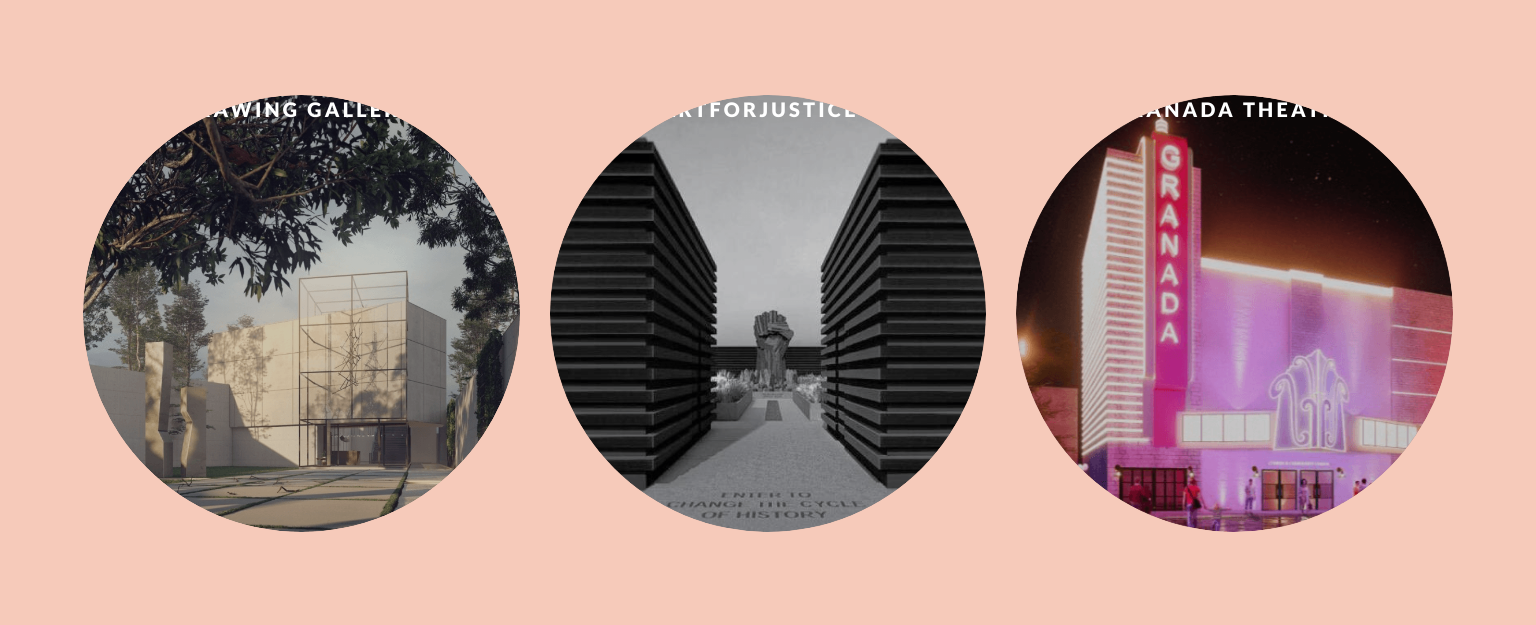
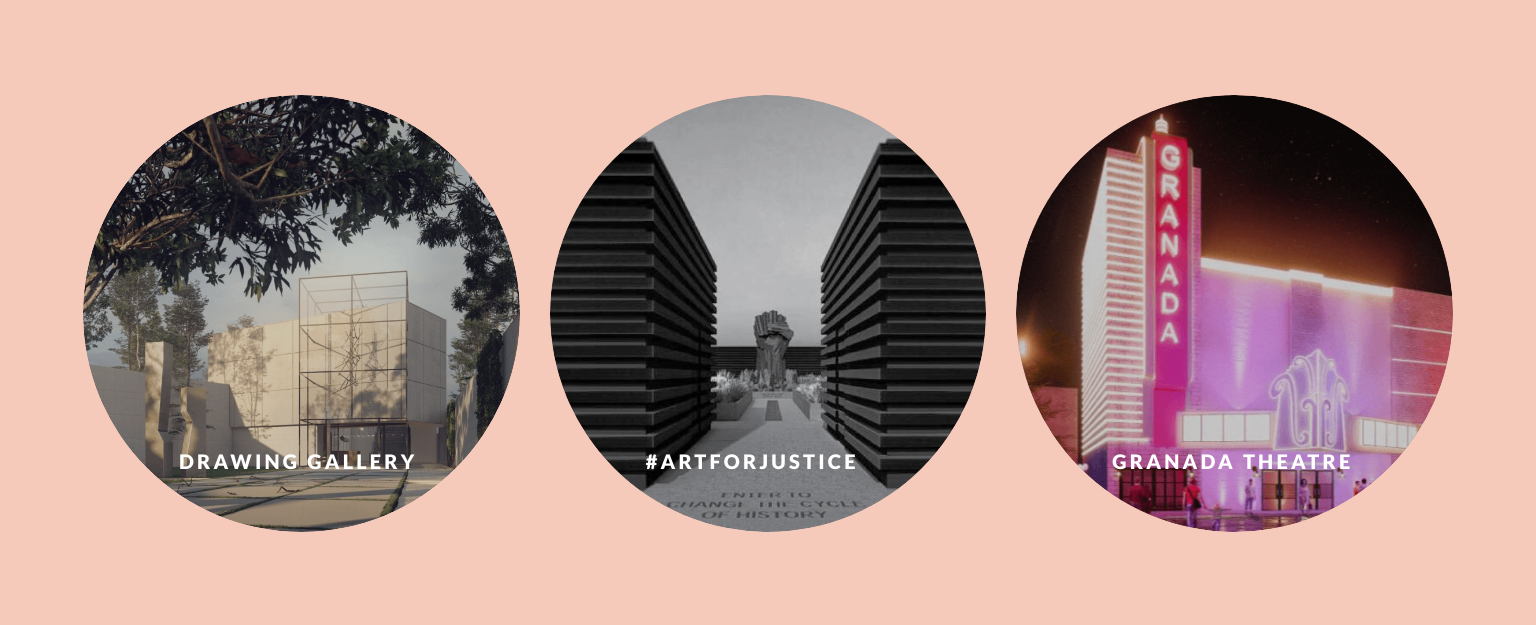
Before and after one commit to Vishakvm/invi, a plain HTML site: page works/index.html in a window 1536 px wide. Shown: the part 105-730 px from the top of the page. Drawn offline with nearby package versions, Linux system fonts and the light colour scheme.

Commit message:
changees

```diff
--- a/css/index.css
+++ b/css/index.css
@@ -380,13 +380,8 @@ video:hover {
 }
 .circle-item .caption .caption-content {
   color: #fff;
-<<<<<<< HEAD
   margin: auto 6rem 1.5rem 6rem;
   text-align: center;
-=======
-  margin: auto 3rem 1.5rem 3rem;
-  font-size: 14px;
->>>>>>> 6b098268ac4b7e1538a57117f3ce5d9f2afe6c9b
   font-weight: 300;
 }
 .circle-item:hover img {
@@ -416,18 +411,10 @@ video:hover {
     border-radius: 50% !important;
   }
   .circle-item .caption .caption-content {
-<<<<<<< HEAD
     /* transition: opacity 0.25s; */
     margin-left: 6rem;
     margin-right: 5rem;
     margin-bottom: 3rem;
-=======
-    transition: opacity 0.25s;
-    margin-left: 6rem;
-    margin-right: 5rem;
-    margin-bottom: 3rem;
-    font-size: 16px;
->>>>>>> 6b098268ac4b7e1538a57117f3ce5d9f2afe6c9b
   }
   .circle-item .caption .caption-content .caption-heading {
     font-size: 20px;
```
